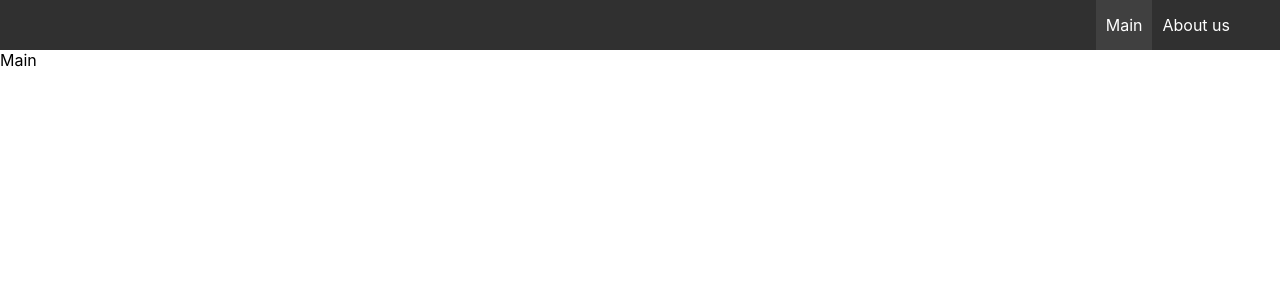
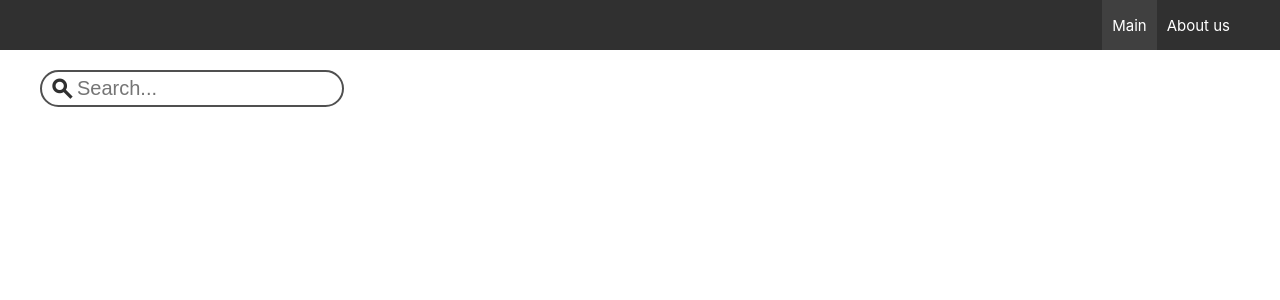
Before and after one commit to Wsko-12/wsko-12-REACT2022Q3, a React (Create React App) app in the folder app/: page / in a window 1280 px wide. Shown: the top 300 px of the page. Built offline with nearby package versions, Linux system fonts and the light colour scheme.

Commit message:
feat: add search bar

```diff
--- a/app/public/index.html
+++ b/app/public/index.html
@@ -3,6 +3,7 @@
   <head>
     <meta charset="utf-8" />
     <link rel="icon" href="%PUBLIC_URL%/favicon.ico" />
+    <link rel="stylesheet" href="https://fonts.googleapis.com/css2?family=Material+Symbols+Outlined:opsz,wght,FILL,GRAD@48,400,0,0" />
     <meta name="viewport" content="width=device-width, initial-scale=1" />
     <meta name="theme-color" content="#000000" />
     <meta
--- a/app/src/App.tsx
+++ b/app/src/App.tsx
@@ -1,6 +1,6 @@
 import Header from 'components/Header/Header';
 import About from 'pages/About';
-import Main from 'pages/Main';
+import Main from 'pages/main/Main';
 import Page404 from 'pages/Page404';
 import React from 'react';
 import { Route, Routes } from 'react-router-dom';
--- a/app/src/components/Header/HeaderNav/header-nav.css
+++ b/app/src/components/Header/HeaderNav/header-nav.css
@@ -10,6 +10,7 @@
     align-items: center;
     color: white;
     text-decoration: none;
+    font-size: 1.5rem;
 }
 
 .header-nav__link:visited{
--- /dev/null
+++ b/app/src/components/SearchBar/SearchBar.tsx
@@ -0,0 +1,40 @@
+import React, { Component } from 'react';
+import { ELSKeys } from 'ts/enums';
+import './search-bar.css';
+
+export default class SearchBar extends Component {
+  state = {
+    value: '',
+  };
+
+  // Why in React.StrictMode it calls 2 times
+  // And calls componentWillUnmount and saves to LS empty value
+  componentDidMount() {
+    const savedValue = localStorage.getItem(ELSKeys.search);
+    this.setState({ value: savedValue || '' });
+  }
+
+  inputHandler = (e: React.ChangeEvent<HTMLInputElement>) => {
+    const value = e?.target.value;
+    this.setState({ value });
+  };
+
+  componentWillUnmount() {
+    localStorage.setItem(ELSKeys.search, this.state.value);
+  }
+
+  render() {
+    return (
+      <div className="search-bar">
+        <span className="material-symbols-outlined search-bar__icon">search</span>
+        <input
+          type="text"
+          value={this.state.value}
+          onChange={this.inputHandler}
+          className="search-bar__input"
+          placeholder="Search..."
+        />
+      </div>
+    );
+  }
+}
--- /dev/null
+++ b/app/src/components/SearchBar/search-bar.css
@@ -0,0 +1,22 @@
+.search-bar{
+    display: flex;
+    align-items: center;
+    position: relative;
+    color: #303030;
+}
+
+.search-bar__icon{
+    font-size: 2.5rem;
+    font-weight: bold;
+    position: absolute;
+    left: 10px;
+}
+
+.search-bar__input{
+    font-size: 2rem;
+    padding: 5px 0px 5px 3.5rem;
+    background-color: none;
+    border: 2px solid #505050;
+    border-radius: 2rem;
+    color: inherit;
+}
--- a/app/src/index.css
+++ b/app/src/index.css
@@ -11,3 +11,11 @@ code {
   font-family: source-code-pro, Menlo, Monaco, Consolas, 'Courier New',
     monospace;
 }
+
+html{
+  font-size: 10px;
+}
+
+*{
+  box-sizing: border-box;
+}
--- a/app/src/index.tsx
+++ b/app/src/index.tsx
@@ -6,9 +6,7 @@ import App from './App';
 
 const root = ReactDOM.createRoot(document.getElementById('root') as HTMLElement);
 root.render(
-  <React.StrictMode>
-    <BrowserRouter>
-      <App />
-    </BrowserRouter>
-  </React.StrictMode>
+  <BrowserRouter>
+    <App />
+  </BrowserRouter>
 );
--- a/app/src/pages/Main.tsx
+++ /dev/null
@@ -1,12 +0,0 @@
-import React from 'react';
-import { Component } from 'react';
-
-export default class Main extends Component {
-  render() {
-    return (
-      <section>
-        <div>Main</div>
-      </section>
-    );
-  }
-}
--- /dev/null
+++ b/app/src/pages/main/Main.tsx
@@ -0,0 +1,13 @@
+import SearchBar from 'components/SearchBar/SearchBar';
+import React, { Component } from 'react';
+import './main-page.css';
+
+export default class Main extends Component {
+  render() {
+    return (
+      <section className="wrapper main__wrapper">
+        <SearchBar />
+      </section>
+    );
+  }
+}
--- /dev/null
+++ b/app/src/pages/main/main-page.css
@@ -0,0 +1,4 @@
+.main__wrapper{
+    margin: auto;
+    padding-top: 20px;
+}
--- /dev/null
+++ b/app/src/ts/enums.ts
@@ -0,0 +1,3 @@
+export const enum ELSKeys {
+  search = 'search',
+}
```
Also changed, not shown: app/src/logo.svg (deleted).
